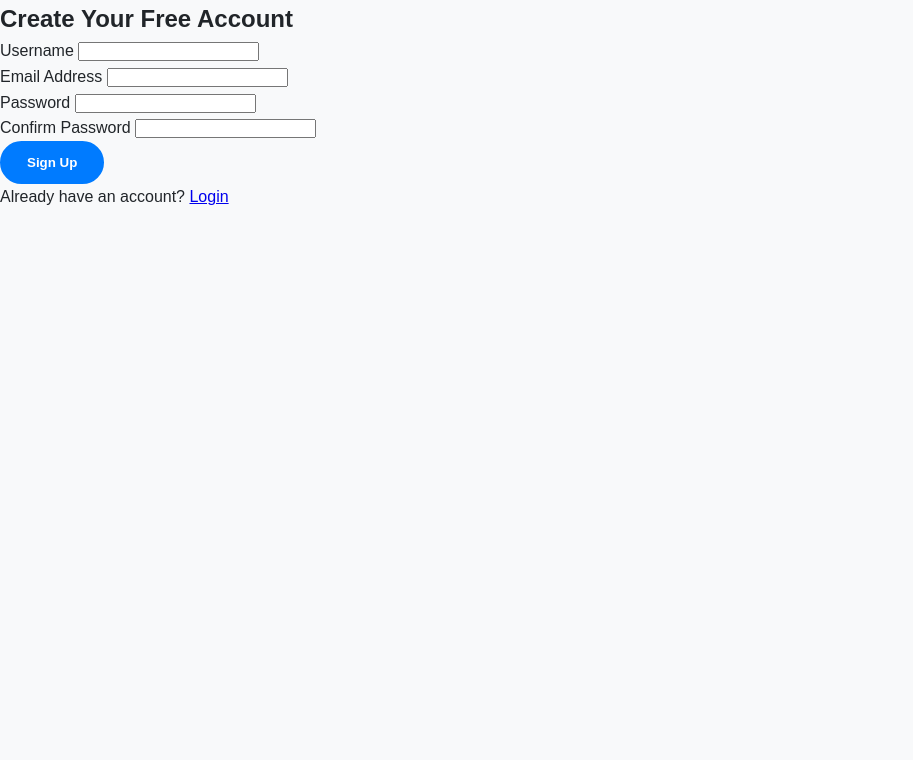
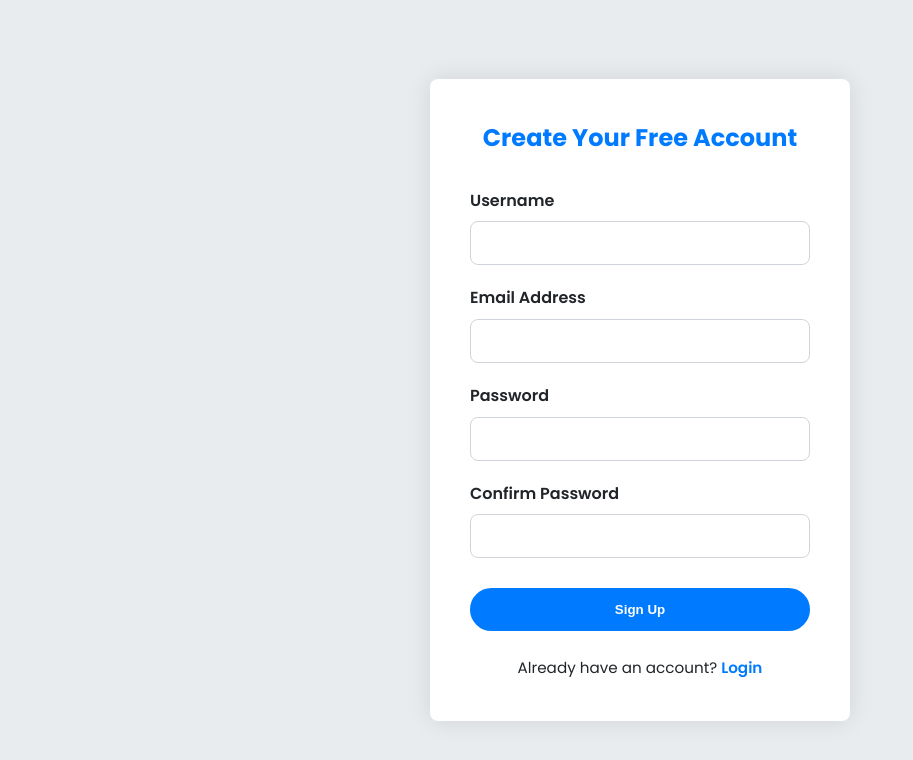
Before and after one commit to Marwebofficial/Freecourse, a plain HTML site: page signup.html in a window 1280 px wide. Shown: the whole page, without its empty margins (0-913 px from the left). Drawn offline with Linux system fonts and the light colour scheme.

Commit message:
Update signup.html

```diff
--- a/signup.html
+++ b/signup.html
@@ -5,6 +5,8 @@
     <meta name="viewport" content="width=device-width, initial-scale=1.0">
     <title>Sign Up - FreeCrashCourse</title>
     <link rel="stylesheet" href="style.css">
+    <link rel="stylesheet" href="form.css">
+    <link href="https://fonts.googleapis.com/css2?family=Poppins:wght@400;600;700&display=swap" rel="stylesheet">
 </head>
 <body class="form-body">
     <div class="form-container">
```
